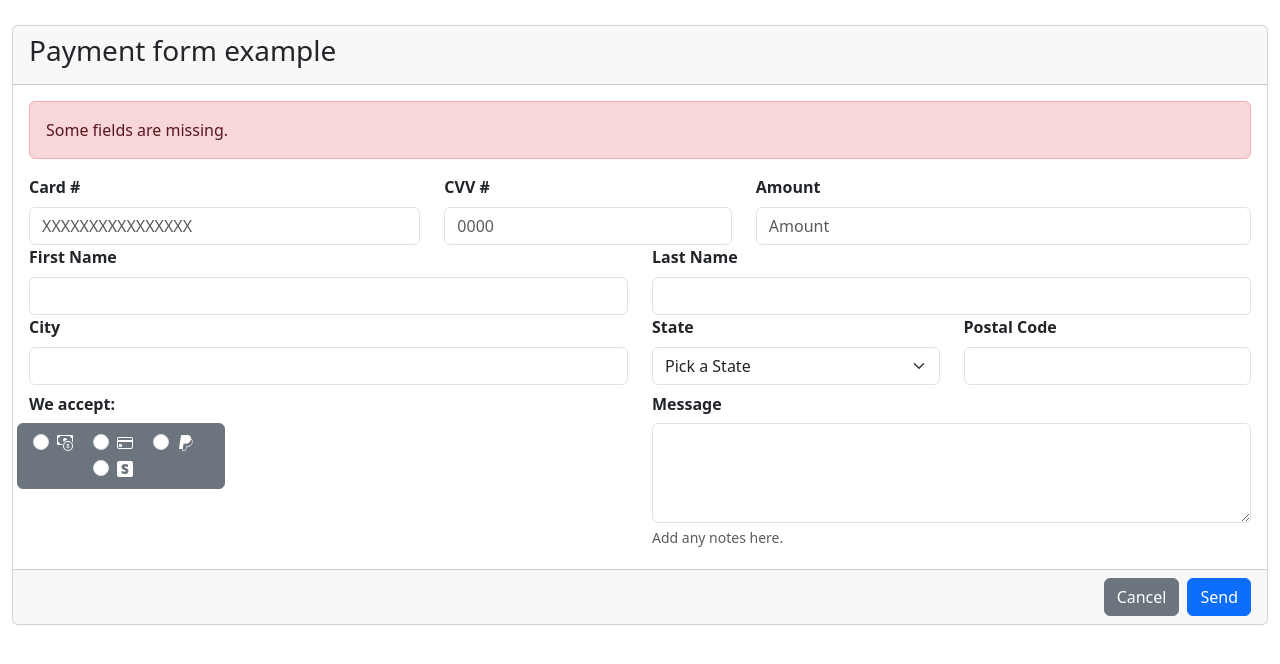
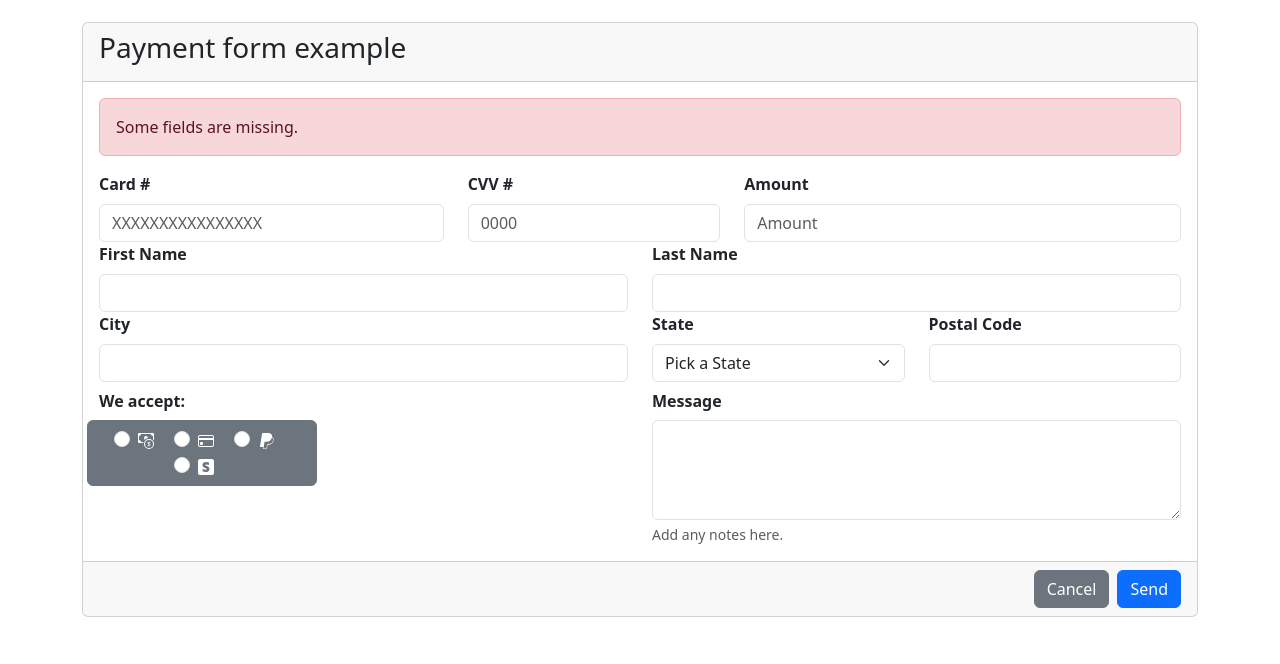
Before and after one commit to 4GeeksAcademy/Form-Bootstrap-LALO2, a plain HTML site: page index.html in a window 1280 px wide. Drawn offline with nearby package versions, Linux system fonts and the light colour scheme.

Commit message:
responsive

```diff
--- a/index.html
+++ b/index.html
@@ -7,8 +7,8 @@
     <title>Document</title>
 </head>
 <body>
-<div class="container-fluid justify-content-centered">
-    <div class="card light-border-subtle mb-3" style="margin-top: 2%;height: 600px;">
+<div class="container justify-content-centered">
+    <div class="card light-border-subtle mb-3" style="margin-top: 2%;">
 
             <div class="card-header">
                 <h3>Payment form example</h3>
@@ -21,32 +21,32 @@
                 </div>
 
                 <div class="d-flex row">
-                    <div class="col-4">
+                    <div class="col-lg-4 col-md-4 col-sm-2">
                         <label for="CardNumber" class="form-label"><b>Card #</b></label>
                         <input type="number" id="CardNumber" class="form-control" required placeholder="XXXXXXXXXXXXXXXX">
                     </div>
-                    <div class="col-3">
+                    <div class="col-lg-3 col-md-3 col-sm-1">
                         <label for="cvv" class="form-label"><b>CVV #</b></label>
                         <input type="number" id="cvv" class="form-control" required placeholder="0000">
                     </div>
-                    <div class="col-5">
+                    <div class="col-lg-5 col-md-5 col-sm-3">
                         <label for="Amount" class="form-label"><b>Amount</b></label>
                         <input type="number" id="Amount" class="form-control" required placeholder="Amount">
                     </div>
                 </div>
                 <div class="d-flex row row-cols-2">
                     <div class=" container-fluid">
-                        <div class="col-12">
+                        <div class="col-lg-12 col-md-12 col-sm-6">
                             <label for="fname" class="form-label"><b>First Name</b></label>
                             <input type="text" class="form-control" id="fname">
                         </div>
-                        <div class="col-12">
+                        <div class="col-lg-12 col-md-12 col-sm-6">
                             <label for="city" class="form-label"><b>City</b></label>
                             <input type="text" class="form-control" id="city">
                         </div>
                         <div class="d-flex row">
                             <label for="Payment" class="col-form-label"><b>We accept:</b></label>
-                            <div class="btn btn-secondary col-4">
+                            <div class="btn btn-secondary col-lg-5 col-md-5 col-sm-3">
                                 <div class="form-check form-check-inline">
                                     <input class="form-check-input" type="radio" name="inlineRadioOptions" id="inlineRadio1" value="option1">
                                     <label class=form-check-label for="inlineRadio1">
@@ -87,12 +87,12 @@
                         </div>
                     </div>
                     <div class="container-fluid">
-                        <div class="col-12">
+                        <div class="col-lg-12 col-md-12 col-sm-6">
                             <label for="lname" class="form-label"><b>Last Name</b></label>
                             <input type="text" class="form-control" id="lname">
                         </div>
                         <div class="d-flex row">
-                            <div class="col-6">
+                            <div class="col-lg-6 col-md-6 col-sm-3">
                                 <label for="state" class="form-label"><b>State</b></label>
                                 <select class="form-select">
                                     <option selected>Pick a State</option>
@@ -102,13 +102,13 @@
                                     <option value="4">Orlando</option>
                                 </select>
                             </div>
-                            <div class="col-6">
+                            <div class="col-lg-6 col-md-6 col-sm-3">
                                 <label for="pc" class="form-label"><b>Postal Code</b></label>
                                 <input type="number" id="pc" class="form-control">
                             </div>
                         </div>
                         <div class="d-flex row">
-                            <div class="col-12">
+                            <div class="col-lg-12 col-md-12 col-sm-6">
                                 <label for="message-text" class="col-form-label"><b>Message</b></label>
                                 <textarea class="form-control " style="height: 100px;" id="message-text"></textarea>
                                 <div class="form-text" id="basic-addon3">Add any notes here.</div>
```
